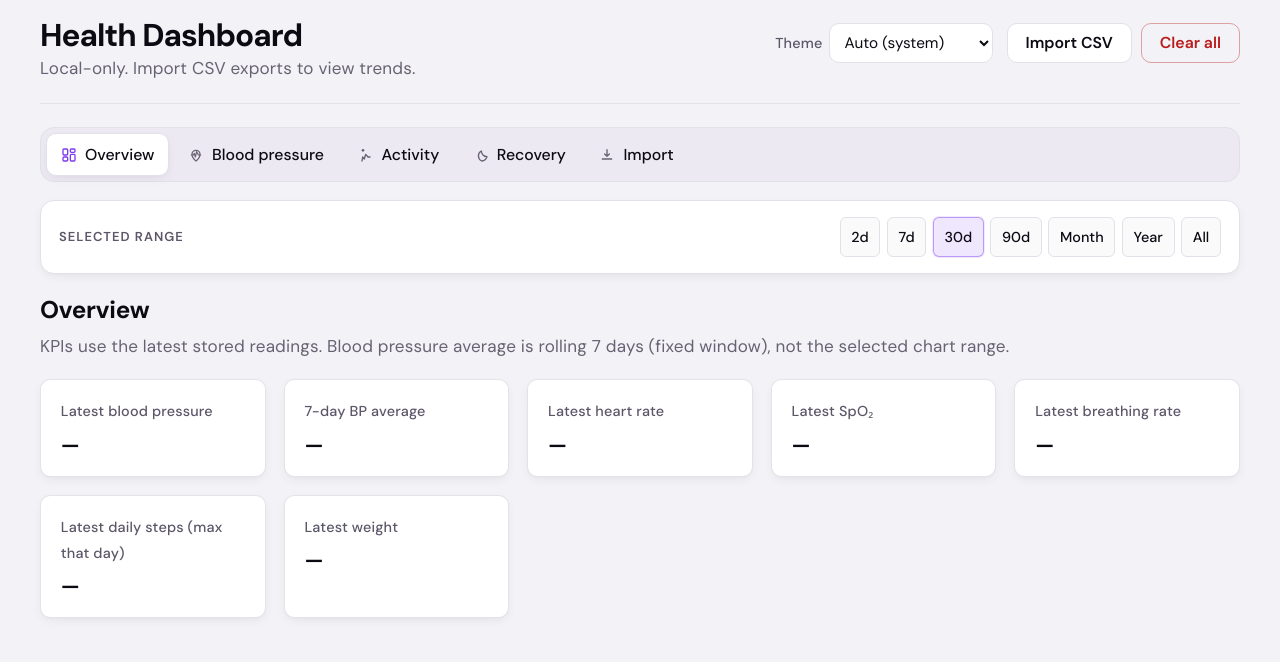
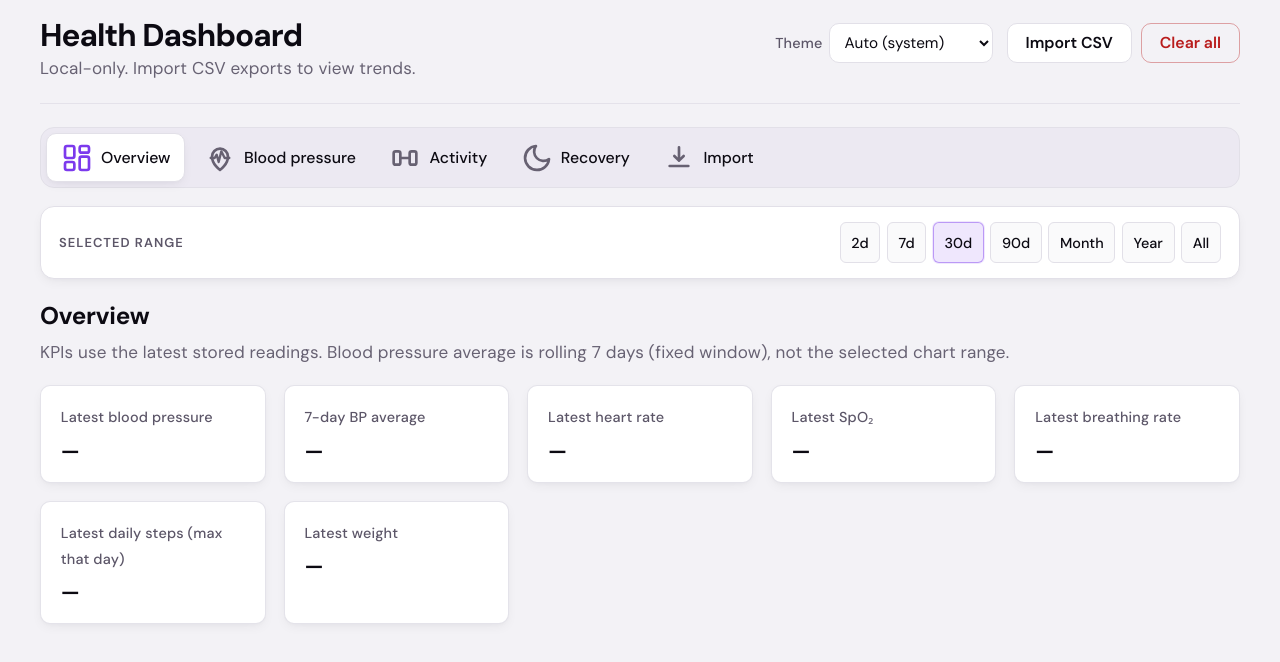
Before and after one commit to r5mao/health-data-dashboard, a React (Vite) app: page / in a window 1280 px wide. Shown: the top 662 px of the page. Built offline with nearby package versions, Linux system fonts and the light colour scheme.

Commit message:
feat: update tab icons to 32x32 size and refine IconActivity SVG for improved visual consistency

```diff
--- a/src/components/TabIcons.tsx
+++ b/src/components/TabIcons.tsx
@@ -1,5 +1,5 @@
-/** Decorative tab icons (16×16); keep in sync with stroke weight for visual balance. */
-const icon = { className: 'tab-icon-svg' as const, width: 16, height: 16 }
+/** Decorative tab icons (32×32); keep in sync with stroke weight for visual balance. */
+const icon = { className: 'tab-icon-svg' as const, width: 32, height: 32 }
 
 export function IconOverview() {
   return (
@@ -71,17 +71,36 @@ export function IconBloodPressure() {
   )
 }
 
+/** Dumbbell: two plates + handle; stroke matches other tab icons. */
 export function IconActivity() {
   return (
     <svg {...icon} viewBox="0 0 24 24" aria-hidden>
-      <circle cx="9" cy="5" r="2" fill="currentColor" stroke="none" />
+      <rect
+        x="3.5"
+        y="7"
+        width="5"
+        height="10"
+        rx="1.5"
+        fill="none"
+        stroke="currentColor"
+        strokeWidth="2"
+      />
+      <rect
+        x="15.5"
+        y="7"
+        width="5"
+        height="10"
+        rx="1.5"
+        fill="none"
+        stroke="currentColor"
+        strokeWidth="2"
+      />
       <path
         fill="none"
         stroke="currentColor"
         strokeWidth="2"
         strokeLinecap="round"
-        strokeLinejoin="round"
-        d="M7.5 21l1-6 2.5 3 2-7 3.5 4h3"
+        d="M8.5 12h7"
       />
     </svg>
   )
@@ -96,7 +115,7 @@ export function IconRecovery() {
         strokeWidth="2"
         strokeLinecap="round"
         strokeLinejoin="round"
-        d="M21 14.5A8.5 8.5 0 0112.5 6 8.4 8.4 0 0013 21a9 9 0 008-6.5z"
+        d="M21 12.79A9 9 0 1 1 11.21 3A7 7 0 0 0 21 12.79z"
       />
     </svg>
   )
```
